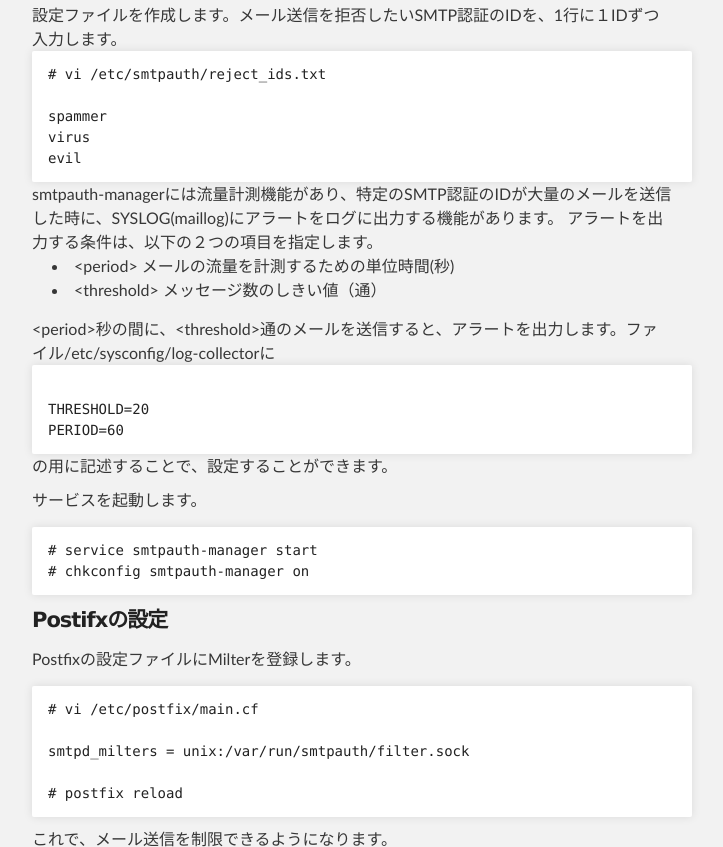
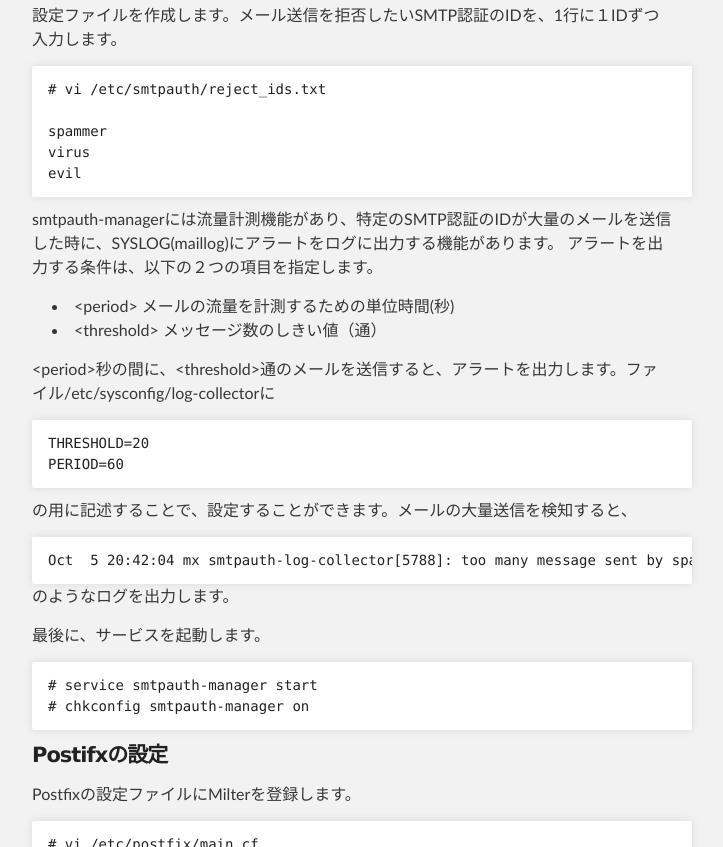
Before and after one commit to sischkg/smtpauth-manager, a plain HTML site: page index-ja.html in a window 1280 px wide. Shown: the part 4791-5638 px from the top of the page, without its empty margins (288-1011 px from the left). Drawn offline with Linux system fonts and the light colour scheme.

Commit message:
流量計測機能の設定方法を追加

```diff
--- a/index-ja.html
+++ b/index-ja.html
@@ -226,21 +226,18 @@
 
 <pre><code># groupadd smtpauth-manager
 # useradd -g smtpauth-manager -d /noexistent -s /bin/false smtpauth-manager
-# gpasswd -a postfix smtpauth-manager      # ( postfixを使用する場合 )
-</code></pre>
+# gpasswd -a postfix smtpauth-manager      # ( postfixを使用する場合 )</code></pre>
 
 <p>ログファイル用のディレクトリを作成します。</p>
 
 <pre><code># mkdir -p /var/log/smtpauth /var/lib/smtpauth/rrd
-# chown smtpauth-manager:smtpauth-manager /var/log/smtpauth /var/lib/smtpauth/rrd
-</code></pre>
+# chown smtpauth-manager:smtpauth-manager /var/log/smtpauth /var/lib/smtpauth/rrd</code></pre>
 
 <p>サービス起動用のファイルをコピーします。</p>
 
 <pre><code># cp smtpauth-manager/data/centos6/smtpauth-manager /etc/init.d
 # chmod 744 /etc/init.d/smtpauth-manager
-# chkconfig --add smtpauth-manager
-</code></pre>
+# chkconfig --add smtpauth-manager</code></pre>
 
 <h2>
 <a name="setup" class="anchor" href="#setup"><span class="octicon octicon-link"></span></a>設定方法</h2>
@@ -250,33 +247,37 @@
 smtpauth-managerの設定
 </h3>
 
+<p>
 設定ファイルを作成します。メール送信を拒否したいSMTP認証のIDを、1行に１IDずつ入力します。
+</p>
 
 <pre><code># vi /etc/smtpauth/reject_ids.txt
 
 spammer
 virus
-evil
-</code></pre>
-
+evil</code></pre>
+<p>
 smtpauth-managerには流量計測機能があり、特定のSMTP認証のIDが大量のメールを送信した時に、SYSLOG(maillog)にアラートをログに出力する機能があります。
 アラートを出力する条件は、以下の２つの項目を指定します。
+</p>
 
 <ul>
   <li>&lt;period&gt; メールの流量を計測するための単位時間(秒)</li>
   <li>&lt;threshold&gt; メッセージ数のしきい値（通）</li>
 </ul>
 
+<p>
 &lt;period&gt;秒の間に、&lt;threshold&gt;通のメールを送信すると、アラートを出力します。ファイル/etc/sysconfig/log-collectorに
+</p>
+<pre><code>THRESHOLD=20
+PERIOD=60</code></pre>
+<p>
+の用に記述することで、設定することができます。メールの大量送信を検知すると、
+<pre><code>Oct  5 20:42:04 mx smtpauth-log-collector[5788]: too many message sent by spammer( 1048.00 recipients / 60.00 seconds ).</code></pre>
+のようなログを出力します。
+</p>
 
-<pre><code>
-THRESHOLD=20
-PERIOD=60
-</code></pre>
-
-の用に記述することで、設定することができます。
-
-<p>サービスを起動します。</p>
+<p>最後に、サービスを起動します。</p>
 
 <pre><code># service smtpauth-manager start
 # chkconfig smtpauth-manager on
```
Also changed, not shown: 1 other file.
